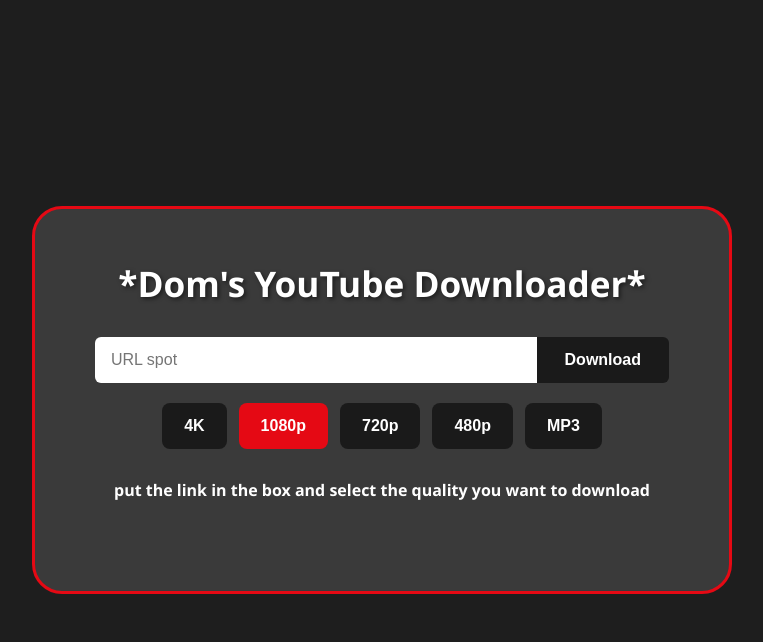
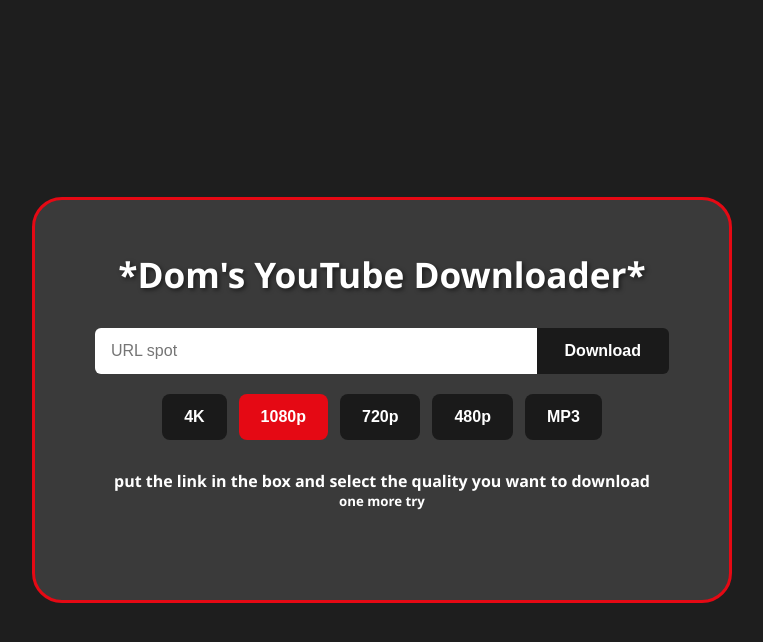
Before and after one commit to DomPanza/DomsYTdownloader, a Flask app: page / in a window 1280 px wide. Shown: the top 642 px of the page, without its empty margins (258-1021 px from the left). Run offline with Flask 3, Linux system fonts and the light colour scheme.

Commit message:
one last time

```diff
--- a/templates/index.html
+++ b/templates/index.html
@@ -21,6 +21,7 @@
             </div>
             <h1></h1>
             <h4>put the link in the box and select the quality you want to download</h4>
+            <h5>one more try</h5>
         </form>
         <p id="status"></p>
     </div>
```
